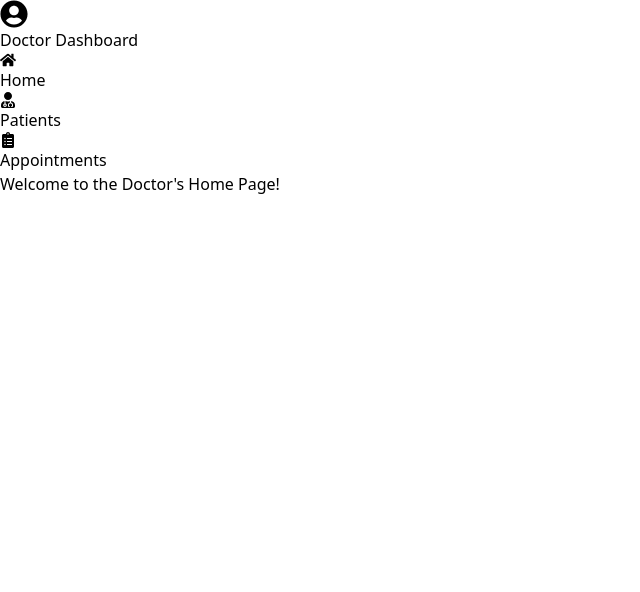
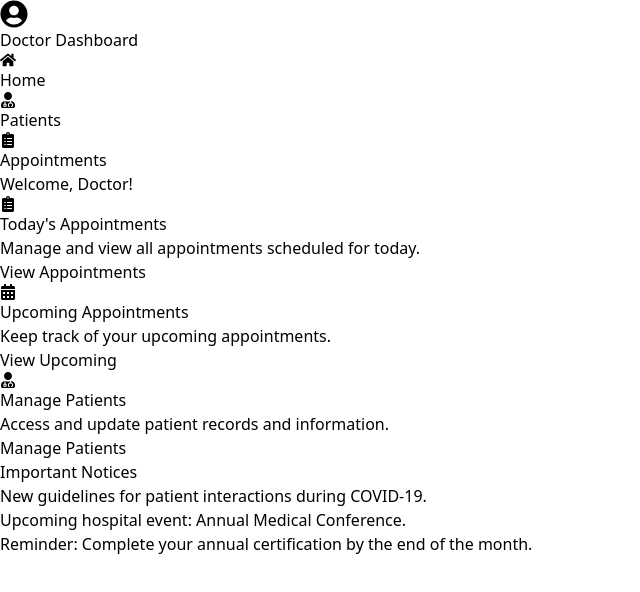
Before and after one commit to nejidevelops/hms-frontend, a React (Vite) app: page /doctor-dashboard/home in a window 1280 px wide. Shown: the top 592 px of the page, without its empty margins (0-640 px from the left). Built offline with nearby package versions, Linux system fonts and the light colour scheme; sample sign-in values are in the browser's storage.

Commit message:
Adding more content for the Doctors homepage

```diff
--- a/src/components/doctors-dashboard/DoctorHome.jsx
+++ b/src/components/doctors-dashboard/DoctorHome.jsx
@@ -1,7 +1,57 @@
 import React from "react";
+import { FaCalendarAlt, FaClipboardList, FaUserMd } from "react-icons/fa";
+import { Link } from "react-router-dom";
 
 const DoctorHome = () => {
-  return <div>Welcome to the Doctor's Home Page!</div>;
+  return (
+    <div className="p-6 bg-white shadow-md rounded-lg">
+      <h1 className="text-3xl font-bold mb-6">Welcome, Doctor!</h1>
+
+      <div className="grid grid-cols-1 md:grid-cols-3 gap-6">
+        <div className="bg-blue-100 p-4 rounded-lg shadow-md flex items-center">
+          <FaClipboardList className="text-blue-500 text-4xl mr-4" />
+          <div>
+            <h2 className="text-xl font-semibold">Today's Appointments</h2>
+            <p className="text-gray-600">Manage and view all appointments scheduled for today.</p>
+            <Link to="/doctor-dashboard/appointments" className="text-blue-600 hover:underline">
+              View Appointments
+            </Link>
+          </div>
+        </div>
+
+        <div className="bg-green-100 p-4 rounded-lg shadow-md flex items-center">
+          <FaCalendarAlt className="text-green-500 text-4xl mr-4" />
+          <div>
+            <h2 className="text-xl font-semibold">Upcoming Appointments</h2>
+            <p className="text-gray-600">Keep track of your upcoming appointments.</p>
+            <Link to="/doctor-dashboard/upcoming" className="text-green-600 hover:underline">
+              View Upcoming
+            </Link>
+          </div>
+        </div>
+
+        <div className="bg-purple-100 p-4 rounded-lg shadow-md flex items-center">
+          <FaUserMd className="text-purple-500 text-4xl mr-4" />
+          <div>
+            <h2 className="text-xl font-semibold">Manage Patients</h2>
+            <p className="text-gray-600">Access and update patient records and information.</p>
+            <Link to="/doctor-dashboard/patients" className="text-purple-600 hover:underline">
+              Manage Patients
+            </Link>
+          </div>
+        </div>
+      </div>
+
+      <div className="mt-8 p-4 bg-yellow-100 rounded-lg shadow-md">
+        <h2 className="text-xl font-semibold mb-2">Important Notices</h2>
+        <ul className="list-disc list-inside">
+          <li>New guidelines for patient interactions during COVID-19.</li>
+          <li>Upcoming hospital event: Annual Medical Conference.</li>
+          <li>Reminder: Complete your annual certification by the end of the month.</li>
+        </ul>
+      </div>
+    </div>
+  );
 };
 
 export default DoctorHome;
```
